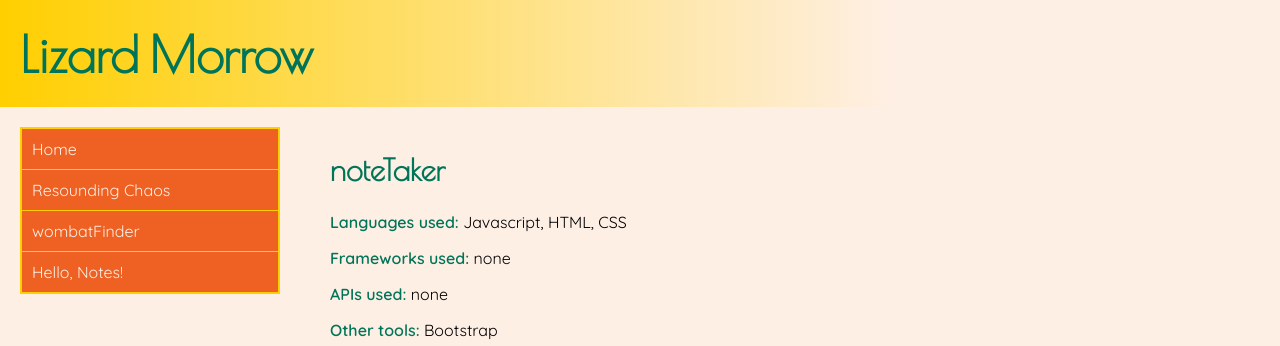
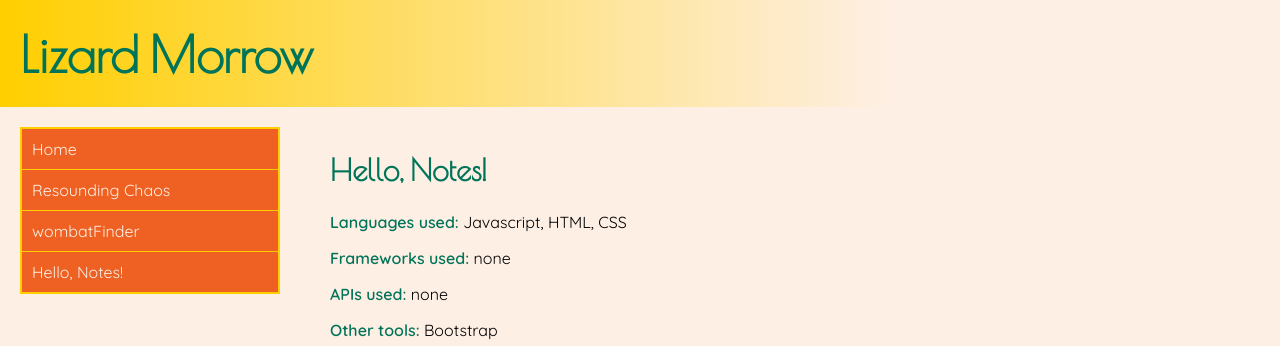
Before and after one commit to onlyasmalllizard/onlyasmalllizard.github.io, a Jekyll site: the page built from notetaker.html, in a window 1280 px wide. Shown: the top 346 px of the page. Built offline with Jekyll 4.4.1, drawn with Linux system fonts in a browser that asks for light colours.

```diff
--- a/index.html
+++ b/index.html
@@ -1,5 +1,5 @@
 ---
-layout: default
+layout: project
 ---
 <div class='homepage-text'>
     <p>
--- a/notetaker.html
+++ b/notetaker.html
@@ -1,6 +1,6 @@
 ---
 layout: project
-h2: noteTaker
+h2: Hello, Notes!
 languages: Javascript, HTML, CSS
 frameworks: none
 apis: none
```
